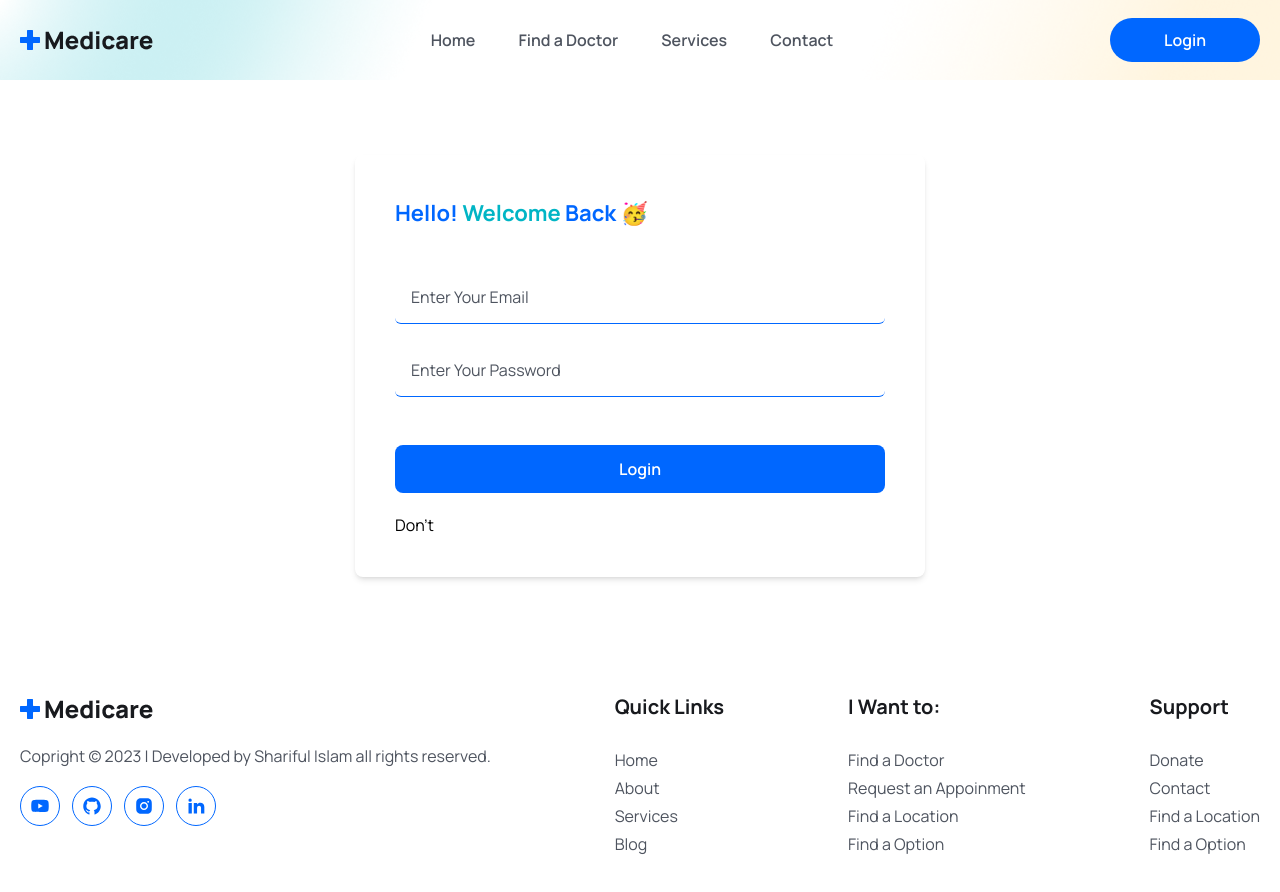
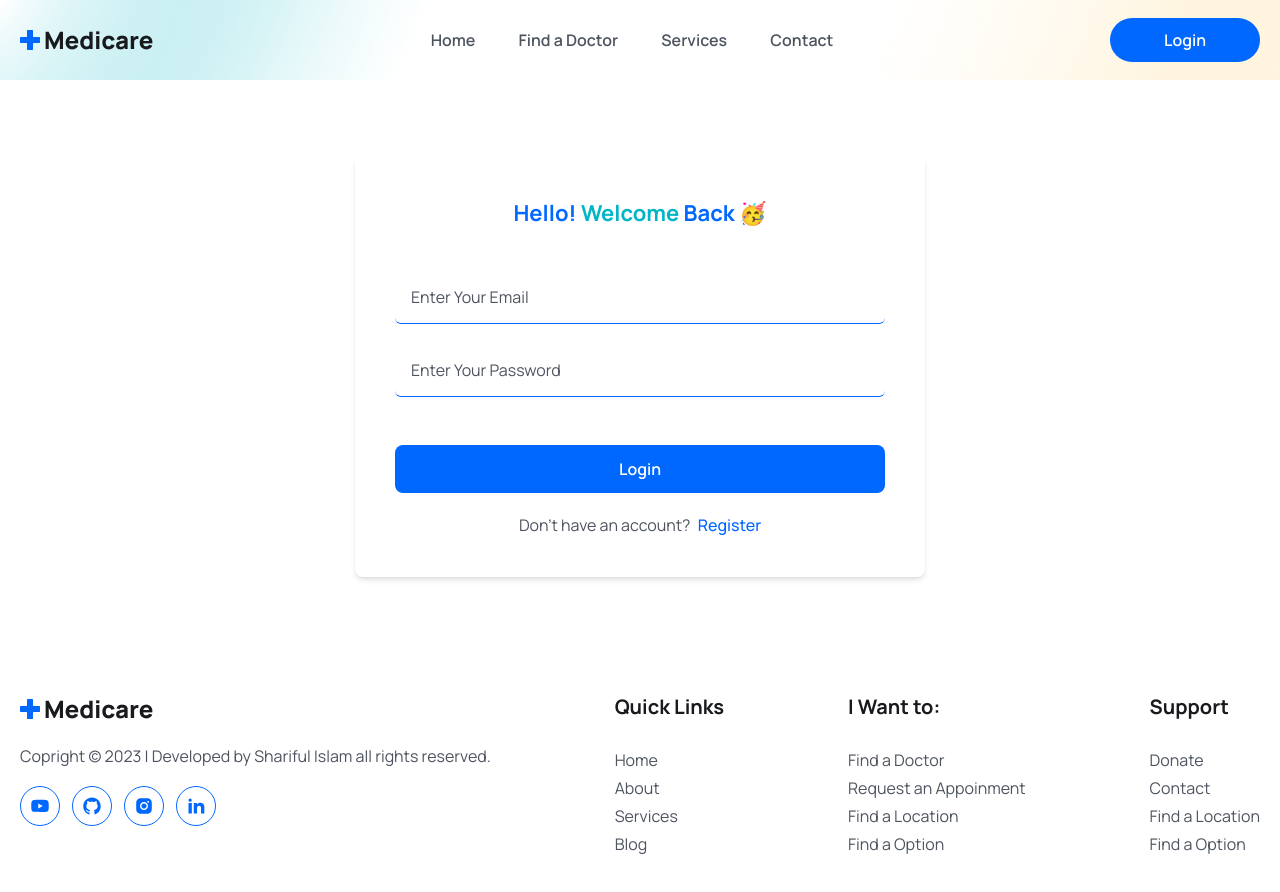
Before and after one commit to shariful10/Doctors-Appoinment, a React (Vite) app in the folder client/: page /login in a window 1280 px wide. Shown: the top 892 px of the page. Built offline with nearby package versions, Linux system fonts and the light colour scheme.

Commit message:
Login Page Completed

```diff
--- a/client/src/Routers/Routers.jsx
+++ b/client/src/Routers/Routers.jsx
@@ -37,7 +37,7 @@ export const router = createBrowserRouter([
 				element: <Login />,
 			},
 			{
-				path: "/signup",
+				path: "/register",
 				element: <Signup />,
 			},
 		],
--- a/client/src/pages/Login/Login.jsx
+++ b/client/src/pages/Login/Login.jsx
@@ -1,5 +1,6 @@
 import { useState } from "react";
 import BtnSubmit from "../../components/BtnSubmit/BtnSubmit";
+import { Link } from "react-router-dom";
 
 const Login = () => {
 	const [formData, setFormData] = useState({
@@ -13,8 +14,8 @@ const Login = () => {
 
 	return (
 		<section className="px-5 lg:px-0">
-			<div className="w-full max-w-[570px] mx-auto rounded-lg shadow-md md:p-10">
-				<h3 className="text-primaryColor text-[22px] leading-9 font-bold mb-10">
+			<div className="w-full max-w-[570px] mx-auto rounded-lg shadow-md md:p-10 container">
+				<h3 className="text-primaryColor text-[22px] leading-9 font-bold mb-10 text-center">
 					Hello! <span className="text-irisBlueColor">Welcome</span> Back 🥳
 				</h3>
 				<form className="py-4 md:py-0">
@@ -43,7 +44,15 @@ const Login = () => {
 					<div className="mt-12">
 						<BtnSubmit title={"Login"} />
 					</div>
-					<p className="mt-5">Don&apos;t</p>
+					<p className="mt-5 text-textColor text-center">
+						Don&apos;t have an account?{" "}
+						<Link
+							to="/register"
+							className="text-primaryColor hover:text-irisBlueColor font-medium ml-1 hover:border-b-2 hover:border-b-irisBlueColor"
+						>
+							Register
+						</Link>
+					</p>
 				</form>
 			</div>
 		</section>
```
